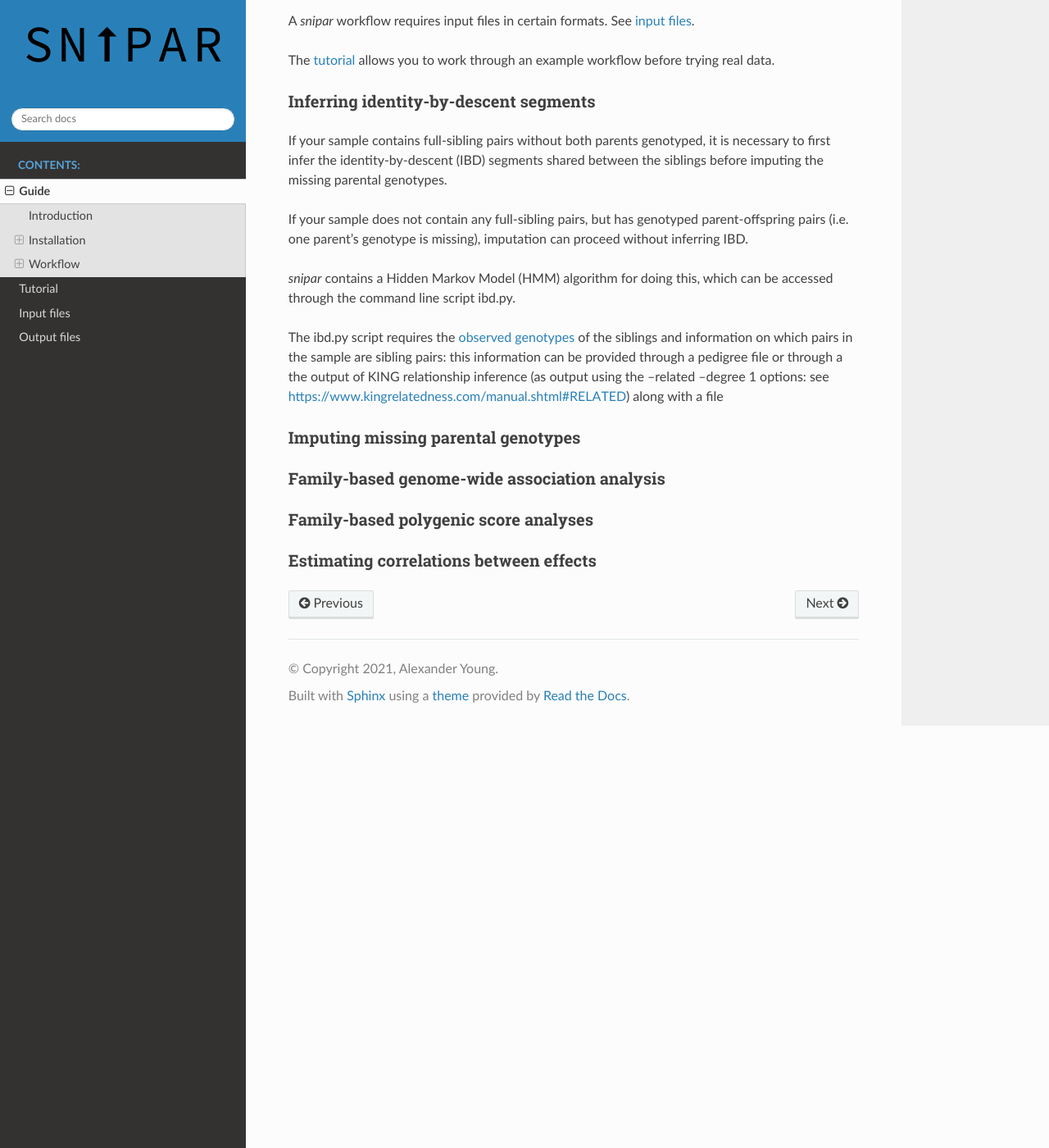
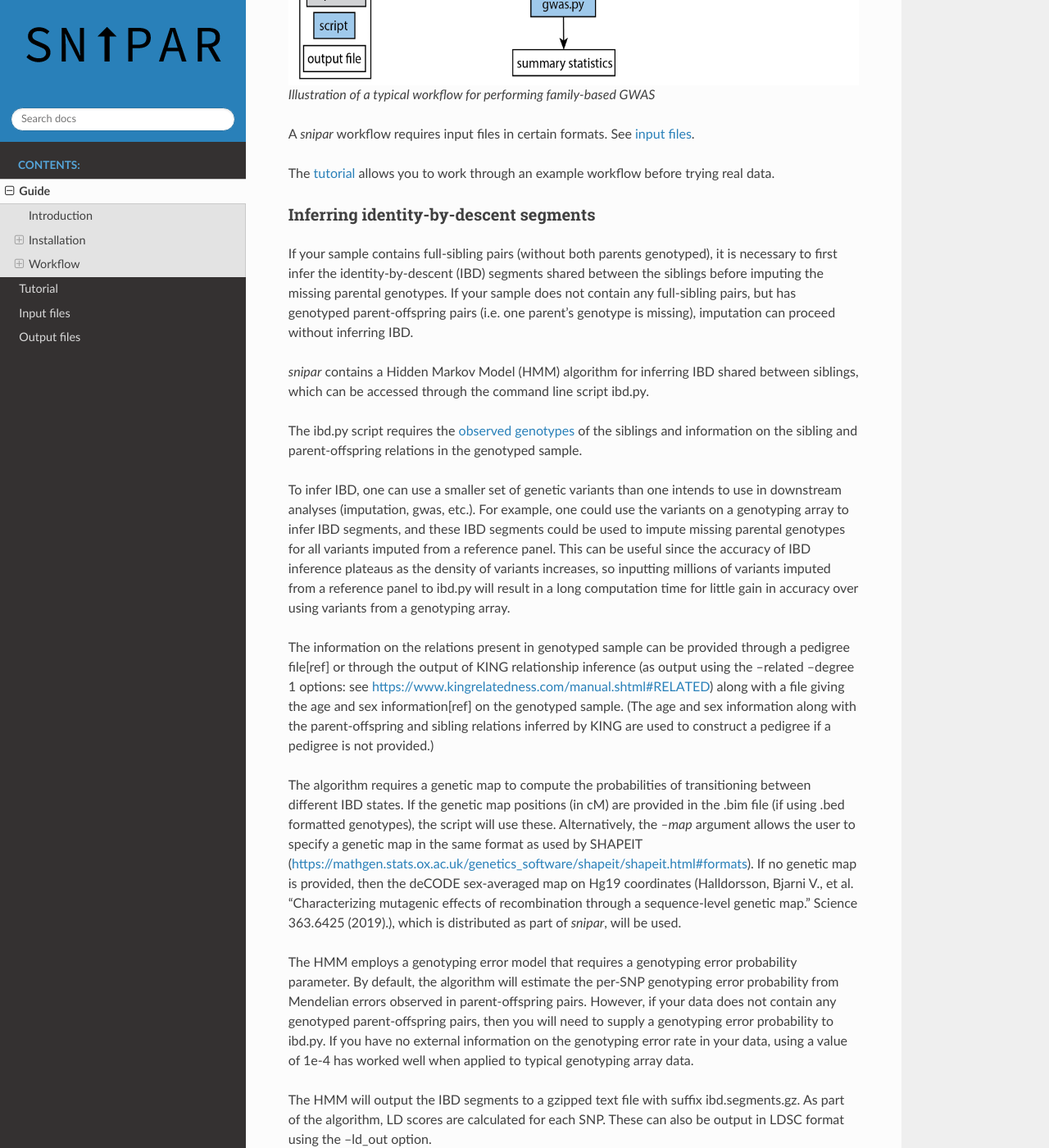
Before and after one commit to AlexTISYoung/snipar, a Sphinx documentation site: the page built from docs/guide.rst, in a window 1280 px wide and 1400 px high, scrolled down 2179 px. Shown: the whole window at 82% size. Built offline with Sphinx 7.4.7 and the Read the Docs theme 2.0.0, drawn with Linux system fonts in a browser that asks for light colours; some of the changed text lies outside the part shown.

Commit message:
update guide

```diff
--- a/docs/guide.rst
+++ b/docs/guide.rst
@@ -7,6 +7,8 @@ Introduction
 
 *snipar* (single nucleotide imputation of parents) is a Python package for inferring identity-by-descent (IBD) segments shared between siblings, imputing missing parental genotypes, and for performing
 family based genome-wide association and polygenic score analyses using observed and/or imputed parental genotypes.
+
+*snipar* can use any genotyped samples who have at least one genotyped full-sibling or parent
 
 Installation
 ------------
@@ -61,10 +63,10 @@ A typical *snipar* workflow for performing family-based GWAS (see flowchart belo
 3. Estimating direct effects and non-transmitted coefficients (NTCs) of genome-wide SNPs (gwas.py)
 
 .. figure:: snipar_flowchart.png
-   :scale: 30 %
+   :scale: 35 %
    :alt: typical snipar workflow
 
-   This illustrates the a typical workflow for performing family-based GWAS
+   Illustration of a typical workflow for performing family-based GWAS
 
 A *snipar* workflow requires input files in certain formats. See :ref:`input files <input files>`.
 
@@ -73,21 +75,51 @@ The :ref:`tutorial <tutorial>` allows you to work through an example workflow be
 Inferring identity-by-descent segments
 ~~~~~~~~~~~~~~~~~~~~~~~~~~~~~~~~~~~~~~
 
-If your sample contains full-sibling pairs without both parents genotyped,
+If your sample contains full-sibling pairs (without both parents genotyped),
 it is necessary to first infer the identity-by-descent (IBD) segments
 shared between the siblings before imputing the missing parental genotypes.
-
 If your sample does not contain any full-sibling pairs, but has genotyped
 parent-offspring pairs (i.e. one parent's genotype is missing), imputation
 can proceed without inferring IBD.
 
-*snipar* contains a Hidden Markov Model (HMM) algorithm for doing this,
+*snipar* contains a Hidden Markov Model (HMM) algorithm for inferring IBD shared between siblings,
 which can be accessed through the command line script ibd.py.
 
-The ibd.py script requires the :ref:`observed genotypes <observed genotypes>` of the siblings and information on which pairs
-in the sample are sibling pairs: this information can be provided through a pedigree file or through
-a the output of KING relationship inference (as output using the --related --degree 1 options: see https://www.kingrelatedness.com/manual.shtml#RELATED)
-along with a file
+The ibd.py script requires the :ref:`observed genotypes <observed genotypes>` of the siblings and information
+on the sibling and parent-offspring relations in the genotyped sample.
+
+To infer IBD, one can use a smaller set of genetic variants than one intends to
+use in downstream analyses (imputation, gwas, etc.).
+For example, one could use the variants on a genotyping array to
+infer IBD segments, and these IBD segments could be used to impute missing parental genotypes
+for all variants imputed from a reference panel. This can be useful since the accuracy of IBD
+inference plateaus as the density of variants increases, so inputting millions of variants
+imputed from a reference panel to ibd.py will result in a long computation time for little gain
+in accuracy over using variants from a genotyping array.
+
+The information on the relations present in genotyped sample can be provided through a pedigree file[ref] or through
+the output of KING relationship inference (as output using the --related --degree 1 options: see https://www.kingrelatedness.com/manual.shtml#RELATED)
+along with a file giving the age and sex information[ref] on the genotyped sample.
+(The age and sex information along with the parent-offspring and sibling relations inferred by KING are used to construct a pedigree
+if a pedigree is not provided.)
+
+The algorithm requires a genetic map to compute the probabilities of transitioning between different IBD states.
+If the genetic map positions (in cM) are provided in the .bim file (if using .bed formatted genotypes), the script will use these.
+Alternatively, the *--map* argument allows the user to specify a genetic map in the same format as used by SHAPEIT
+(https://mathgen.stats.ox.ac.uk/genetics_software/shapeit/shapeit.html#formats).
+If no genetic map is provided, then the deCODE sex-averaged map on Hg19 coordinates (Halldorsson, Bjarni V., et al. "Characterizing mutagenic effects of recombination through a sequence-level genetic map." Science 363.6425 (2019).),
+which is distributed as part of *snipar*, will be used.
+
+The HMM employs a genotyping error model that requires a genotyping error probability parameter.
+By default, the algorithm will estimate the per-SNP genotyping error probability from Mendelian errors
+observed in parent-offspring pairs. However, if your data does not contain any genotyped parent-offspring pairs,
+then you will need to supply a genotyping error probability to ibd.py.
+If you have no external information on the genotyping error rate in your data, using a value of 1e-4 has
+worked well when applied to typical genotyping array data.
+
+The HMM will output the IBD segments to a gzipped text file with suffix ibd.segments.gz. As part of the algorithm,
+LD scores are calculated for each SNP. These can also be output in LDSC format using the --ld_out option.
+
 
 Imputing missing parental genotypes
 ~~~~~~~~~~~~~~~~~~~~~~~~~~~~~~~~~~~
@@ -95,6 +127,8 @@ Imputing missing parental genotypes
 Family-based genome-wide association analysis
 ~~~~~~~~~~~~~~~~~~~~~~~~~~~~~~~~~~~~~~~~~~~~~
 
+*snipar* includes a command-line script
+
 Family-based polygenic score analyses
 ~~~~~~~~~~~~~~~~~~~~~~~~~~~~~~~~~~~~~
 
```
